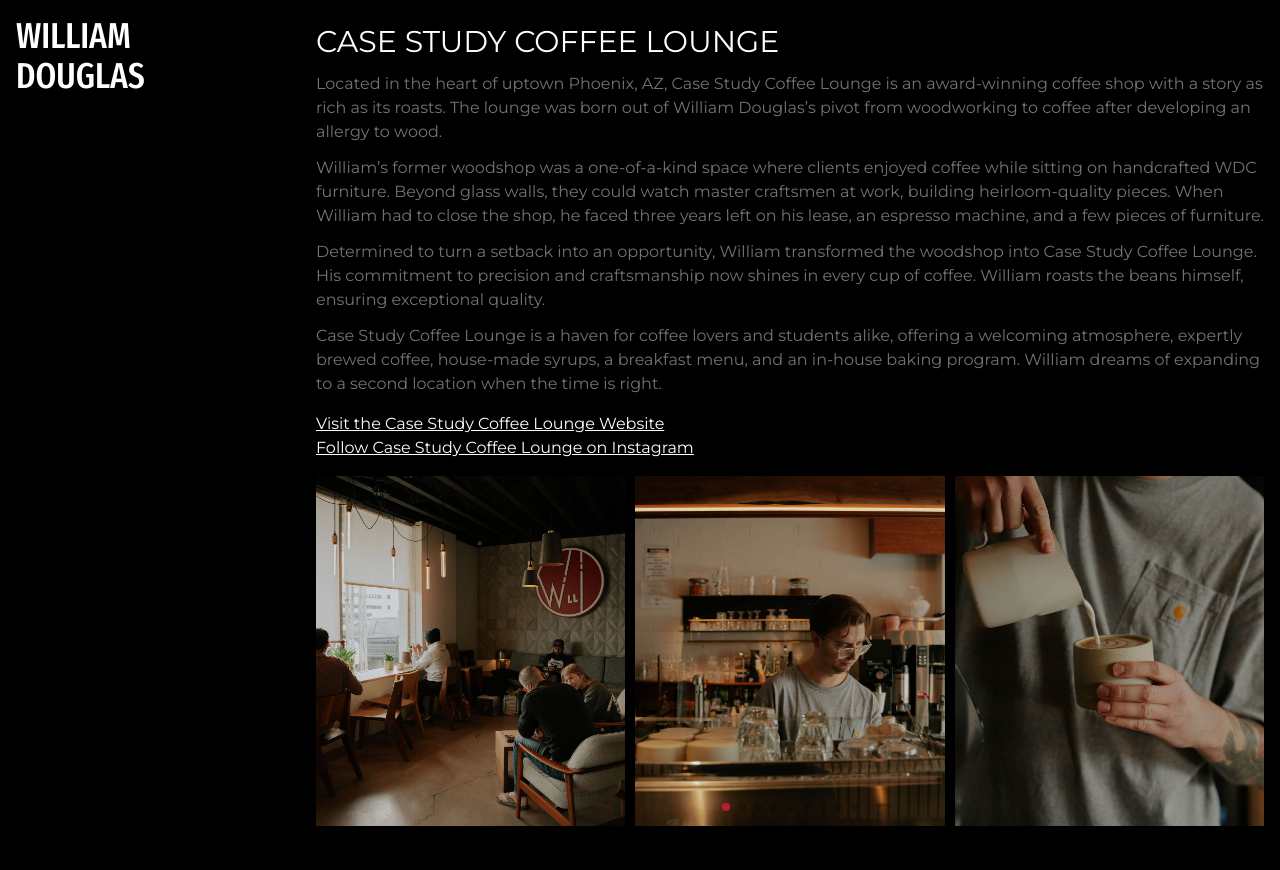
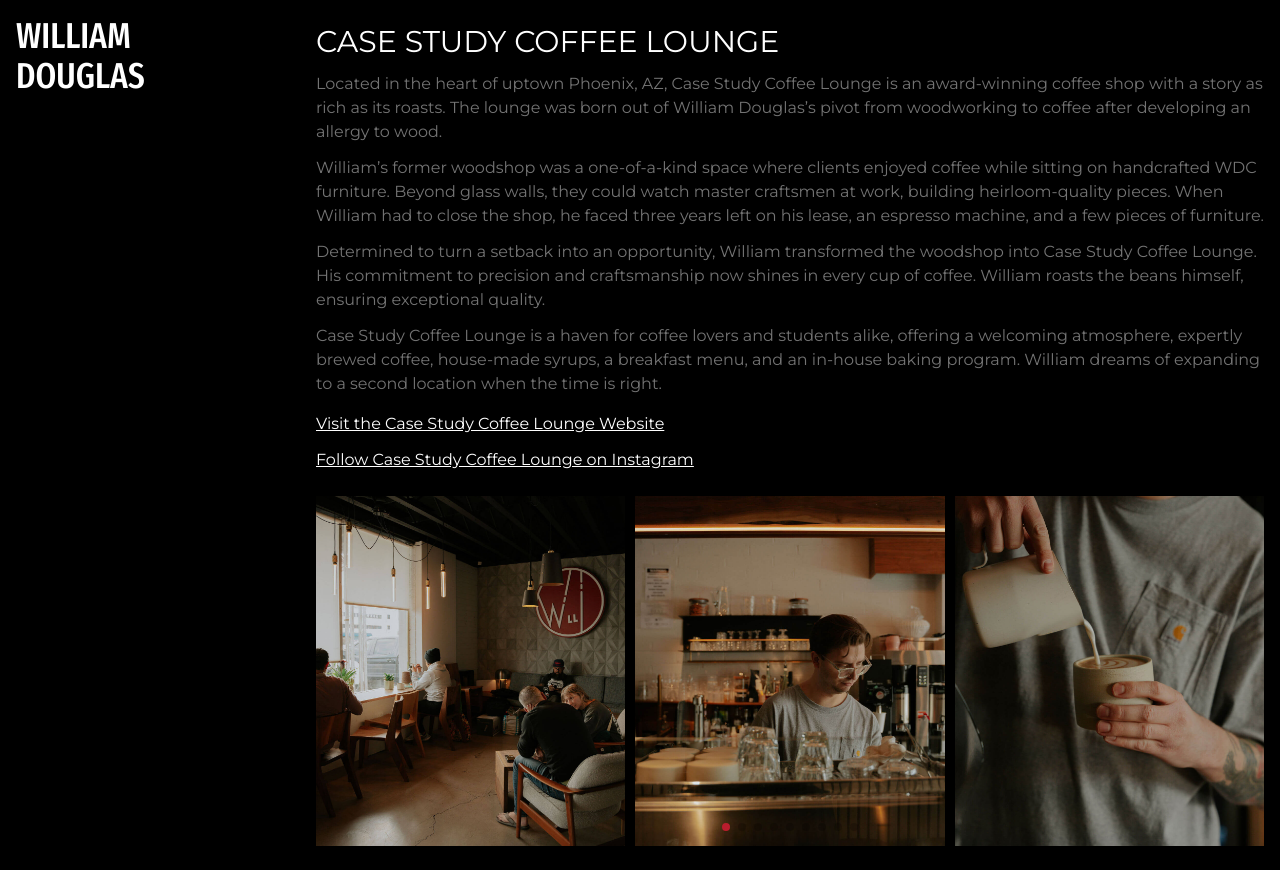
Before and after one commit to aaron-soto/william-douglas, a Next.js app: page /case-study-coffee-lounge in a window 1280 px wide. Built offline with nearby package versions, Linux system fonts and the light colour scheme.

Commit message:
feat: update link styling and spacing in marketing pages for improved layout

```diff
--- a/src/app/(marketing)/acnd-exhibition/page.tsx
+++ b/src/app/(marketing)/acnd-exhibition/page.tsx
@@ -46,12 +46,12 @@
         This event is not for hobbyists, as there are already many avenues for them to showcase their creations. Instead, ACND is dedicated to supporting emerging professionals who are serious about their craft and ready to grow their business.
       </p>
 
-      <div className="flex flex-col my-4">
+      <div className="flex flex-col my-4  gap-3 mb-6">
         <Link className="hover:text-red-700 underline text-white" href="/acnd-exhibition/apply">Apply for a booth at the next ACND Exhibition</Link>
         <Link className="hover:text-red-700 underline text-white" href="">Follow ACND on Instagram</Link>
       </div>
 
-      <h2 className="mt-6 text-xl font-sans uppercase">ACND 2024</h2>
+      <h2 className=" text-xl font-sans uppercase">ACND 2024</h2>
 
       <ImageSlider images={IMAGES} className="w-full mt-4" />
 
--- a/src/app/(marketing)/case-study-coffee-lounge/page.tsx
+++ b/src/app/(marketing)/case-study-coffee-lounge/page.tsx
@@ -37,7 +37,7 @@
         Case Study Coffee Lounge is a haven for coffee lovers and students alike, offering a welcoming atmosphere, expertly brewed coffee, house-made syrups, a breakfast menu, and an in-house baking program. William dreams of expanding to a second location when the time is right.
       </p>
 
-      <div className="flex flex-col my-4">
+      <div className="flex flex-col my-4 gap-3 mb-6">
         <Link className="hover:text-red-700 underline text-white" href="https://casestudycoffeelounge.com" target="_blank">Visit the Case Study Coffee Lounge Website</Link>
         <Link className="hover:text-red-700 underline text-white" href="https://www.instagram.com/casestudycoffeelounge/" target="_blank">Follow Case Study Coffee Lounge on Instagram</Link>
       </div>
--- a/src/app/(marketing)/our-block-co/page.tsx
+++ b/src/app/(marketing)/our-block-co/page.tsx
@@ -23,7 +23,7 @@
         Each block and tile is still handmade, one at a time, in Phoenix, AZ. These pieces remain available for purchase, providing a blend of craftsmanship and architectural history.
       </p>
 
-      <div className="flex flex-col my-4">
+      <div className="flex flex-col my-4 gap-3 mb-6">
         <Link className="hover:text-red-700 underline text-white" href="https://ourblockco.com/" target="_blank">Visit Our Block Co Website</Link>
         <Link className="hover:text-red-700 underline text-white" href="https://www.instagram.com/ourblockco/" target="_blank">Follow Our Block Co on Instagram</Link>
       </div>
```
